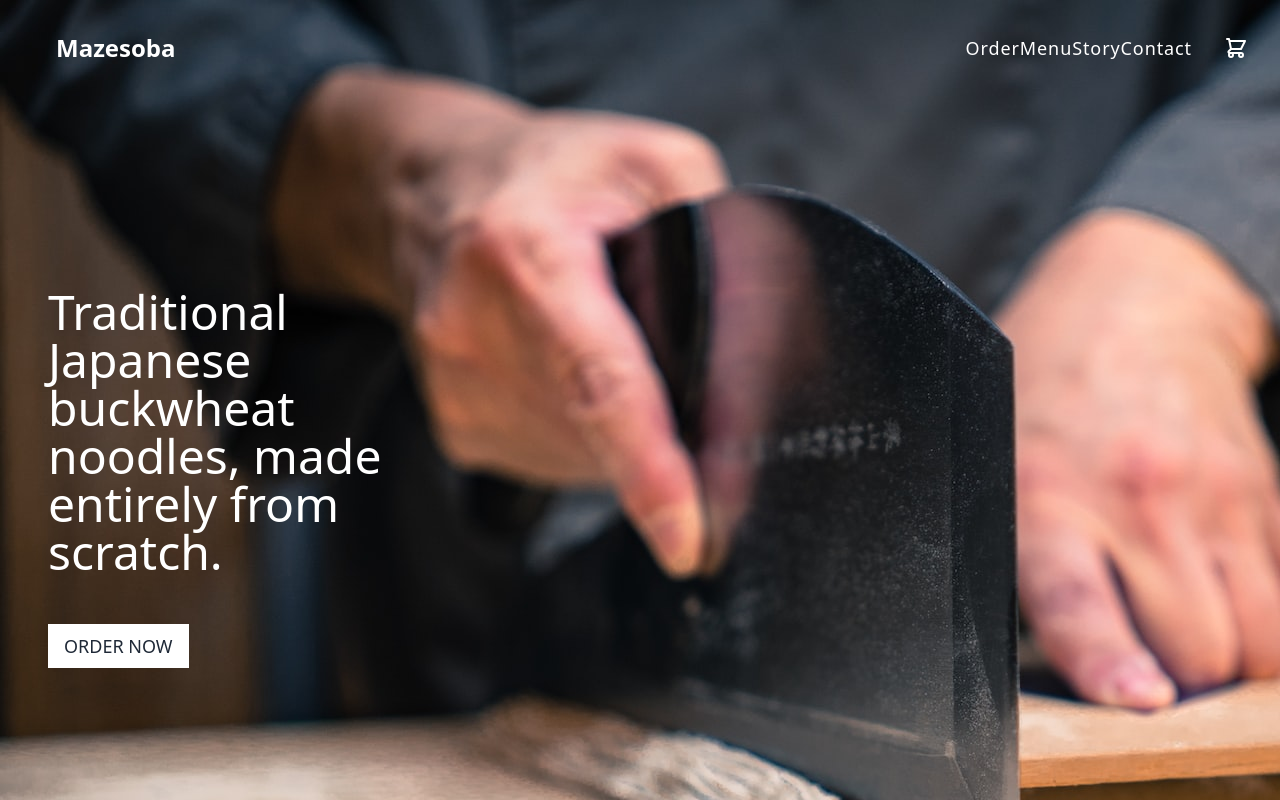
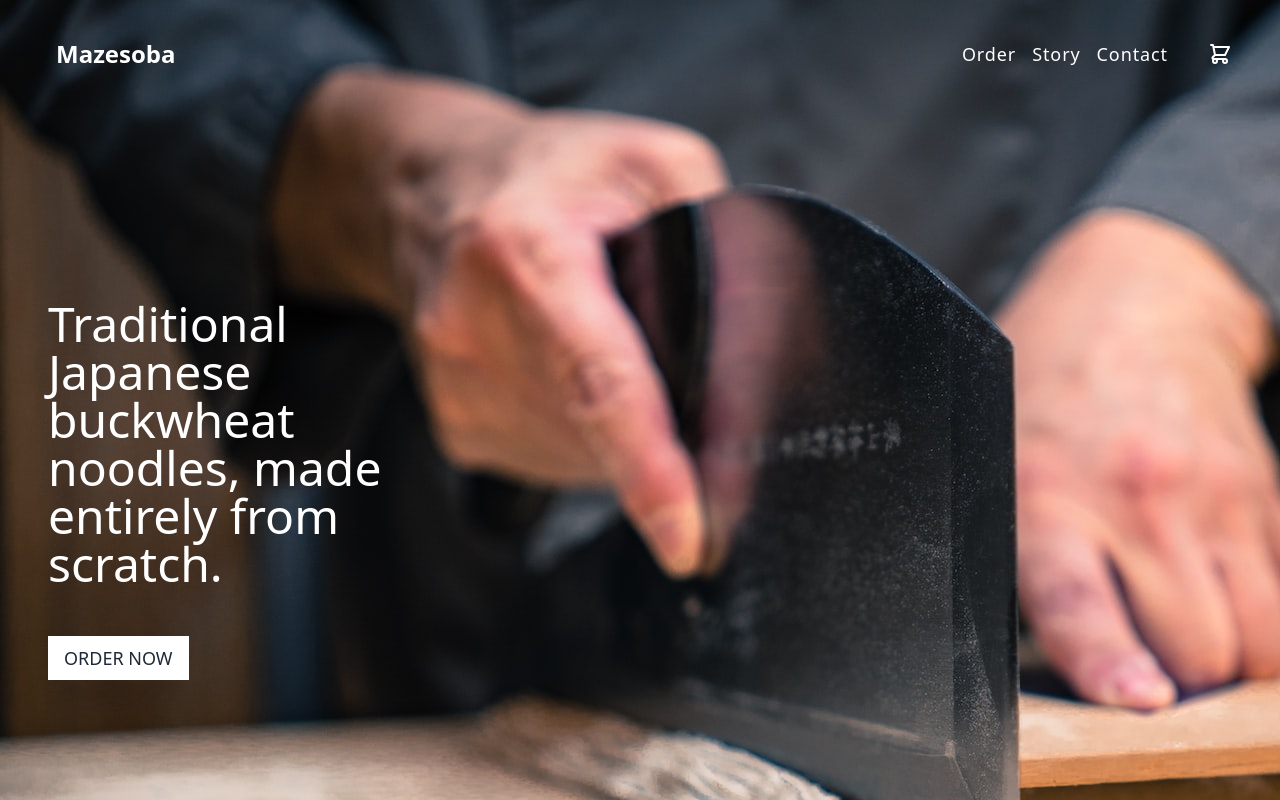
Before and after one commit to leesoli/savorder, a Next.js app: page / in a window 1280 px wide. Built offline with nearby package versions, Linux system fonts and the light colour scheme.

Commit message:
Implement header color switch on page navigation

```diff
--- a/components/Header.js
+++ b/components/Header.js
@@ -10,30 +10,50 @@ import { useContext, useState, useEffect } from 'react';
 
 export default function Header() {
   const [openMenu, setOpenMenu] = useState(true);
-  const { total, theme, toggleTheme } = useContext(Context);
+  const { total, theme, toggleTheme, activePage, changePage } = useContext(Context);
+
+  console.log(activePage, theme)
+
+  useEffect(() => {
+    checkTheme();
+  }, [])
+
+  useEffect(() => {
+    if (activePage === 'home' && theme === 'dark') {
+      toggleTheme();
+    } else if (activePage !== 'home' && theme === 'light') {
+      toggleTheme();
+    }
+  }, [activePage])
 
   useEffect(() => {
     checkTheme();
   }, [theme])
 
-  function checkTheme() {
+  function checkTheme () {
     const logo = document.getElementById('logo');
     const cart = document.getElementById('cart-icon');
     const menu = document.getElementById('menu');
+    const menuIcon = document.getElementById('open-menu-item');
+
     if (theme === 'light') {
+      logo.classList.remove('dark-header');
+      cart.classList.remove('dark-header');
       menu.classList.remove('dark-header');
-      cart.classList.remove('dark-header');
-      logo.classList.remove('dark-header');
+      menuIcon.classList.remove('dark-header');
+      logo.classList.add('light-header');
+      cart.classList.add('light-header');
       menu.classList.add('light-header');
-      cart.classList.add('light-header');
-      logo.classList.add('light-header');
+      menuIcon.classList.add('light-header');
     } else if (theme === 'dark') {
       menu.classList.remove('light-header');
       cart.classList.remove('light-header');
       logo.classList.remove('light-header');
+      menuIcon.classList.remove('light-header');
       menu.classList.add('dark-header');
       cart.classList.add('dark-header');
       logo.classList.add('dark-header');
+      menuIcon.classList.add('dark-header');
     }
   }
 
@@ -49,8 +69,10 @@ export default function Header() {
     const menu = document.getElementById('menu');
     setOpenMenu(true);
     menu.classList.add('hidden');
-    menu.classList.add('light-header');
-    menu.classList.remove('dark-header');
+    if (activePage === 'home') {
+      menu.classList.remove('dark-header');
+      menu.classList.add('light-header');
+    }
   }
 
   return (
@@ -59,7 +81,8 @@ export default function Header() {
         <MenuIcon
           onClick={openNav}
           id="open-menu-item"
-          className="w-6 h-6 hover:pointer relative text-white sm:invisible"/>:
+          className="w-6 h-6 hover:pointer relative sm:invisible"
+          />:
         <XIcon
           onClick={closeNav}
           id="close-menu-icon"
@@ -68,12 +91,10 @@ export default function Header() {
 
       <Link href="/">
         <div
-          className="font-semibold z-30 text-2xl hover:cursor-pointer ml-[2em] sm:ml-0 sm:mr-auto light-header"
+          className="font-semibold z-30 text-2xl hover:cursor-pointer ml-[2em] sm:ml-0 sm:mr-auto"
           id="logo"
           onClick={() => {
-            if (theme === 'dark') {
-              toggleTheme('light');
-            }
+            changePage('home')
           }}
         >
           Mazesoba
@@ -81,15 +102,13 @@ export default function Header() {
       </Link>
 
       <nav>
-        <ul className="hidden fixed light-header bg-white w-full z-10 left-0 top-0 bottom-0 sm:bg-transparent flex flex-col sm: flex-start sm:inline-flex sm:flex-row absolute sm:static sm:h-fit sm:w-fit items-center justify-center sm:justify-between text-2xl sm:text-lg sm:w-[18em] sm:mr-8" id="menu">
-          {["order", "menu", "story", "contact"].map(url => (
-            <li className="hover:cursor-pointer tracking-wider capitalize">
+        <ul className="hidden fixed bg-white w-full z-10 left-0 top-0 bottom-0 sm:bg-transparent flex flex-col sm: flex-start sm:inline-flex sm:flex-row absolute sm:static sm:h-fit sm:w-fit items-center justify-center sm:justify-between text-2xl sm:text-lg sm:w-[12em] sm:mr-8" id="menu">
+          {["order", "story", "contact"].map(url => (
+            <li className="hover:cursor-pointer tracking-wider capitalize p-2">
               <Link href={'/'+ url}>
                 <a onClick={() => {
                   closeNav()
-                  if (theme === 'light') {
-                    toggleTheme('dark');
-                  }
+                  changePage(url)
                 }}>{url}</a>
               </Link>
             </li>
@@ -99,7 +118,10 @@ export default function Header() {
 
       <Link href="/cart">
         <ShoppingCartIcon
-          className="h-6 w-6 light-header hover:cursor-pointer"
+          onClick={() => {
+            changePage("cart")
+          }}
+          className="h-6 w-6 hover:cursor-pointer sm:mr-4"
           id="cart-icon"
         />
       </Link>
--- a/contexts/index.js
+++ b/contexts/index.js
@@ -8,7 +8,8 @@ function ContextProvider({children}) {
   const [orderItems, setOrderItems] = useState([]);
   const [total, setTotal] = useState(0);
   const [form, setForm] = useState([]);
-  const [theme, setTheme] = useState("light")
+  const [theme, setTheme] = useState("dark");
+  const [activePage, setActivePage] = useState('home');
 
   useEffect(() => {
     setOrderItems(data);
@@ -19,8 +20,12 @@ function ContextProvider({children}) {
     setTotal(findTotal());
   }, [cartItems]);
 
-  function toggleTheme(themeColor) {
-    setTheme(themeColor);
+  function changePage(page) {
+    setActivePage(page)
+  }
+
+  function toggleTheme() {
+    setTheme(prevColor => (prevColor === 'light'? 'dark': 'light'));
   }
 
   // function submitForm(e, formData) {
@@ -65,6 +70,8 @@ function ContextProvider({children}) {
         orderItems,
         total,
         theme,
+        activePage,
+        changePage,
         addToCart,
         removeFromCart,
         updateCart,
--- a/pages/index.js
+++ b/pages/index.js
@@ -4,8 +4,11 @@ import styles from '../styles/Home.module.css';
 import Header from '../components/Header';
 import MainImage from '../public/mitya-ivanov.jpg';
 import Link from 'next/link';
+import { useContext } from 'react';
+import {Context} from '../contexts/index';
 
 export default function Home() {
+  const { toggleTheme, theme } = useContext(Context);
 
   return (
     <div>
@@ -20,6 +23,11 @@ export default function Home() {
           <div className="sm:text-start text-center text-white sm:ml-12 mt-48 text-5xl sm:max-w-md">Traditional Japanese buckwheat noodles, made entirely from scratch.</div>
           <Link href="/order">
             <button
+              onClick={() => {
+                if (theme === 'light') {
+                  toggleTheme('dark');
+                }
+              }}
               className="uppercase mt-12 sm:ml-12 bg-white text-gray-800 text-lg py-2 px-4">Order now</button>
           </Link>
 
```
